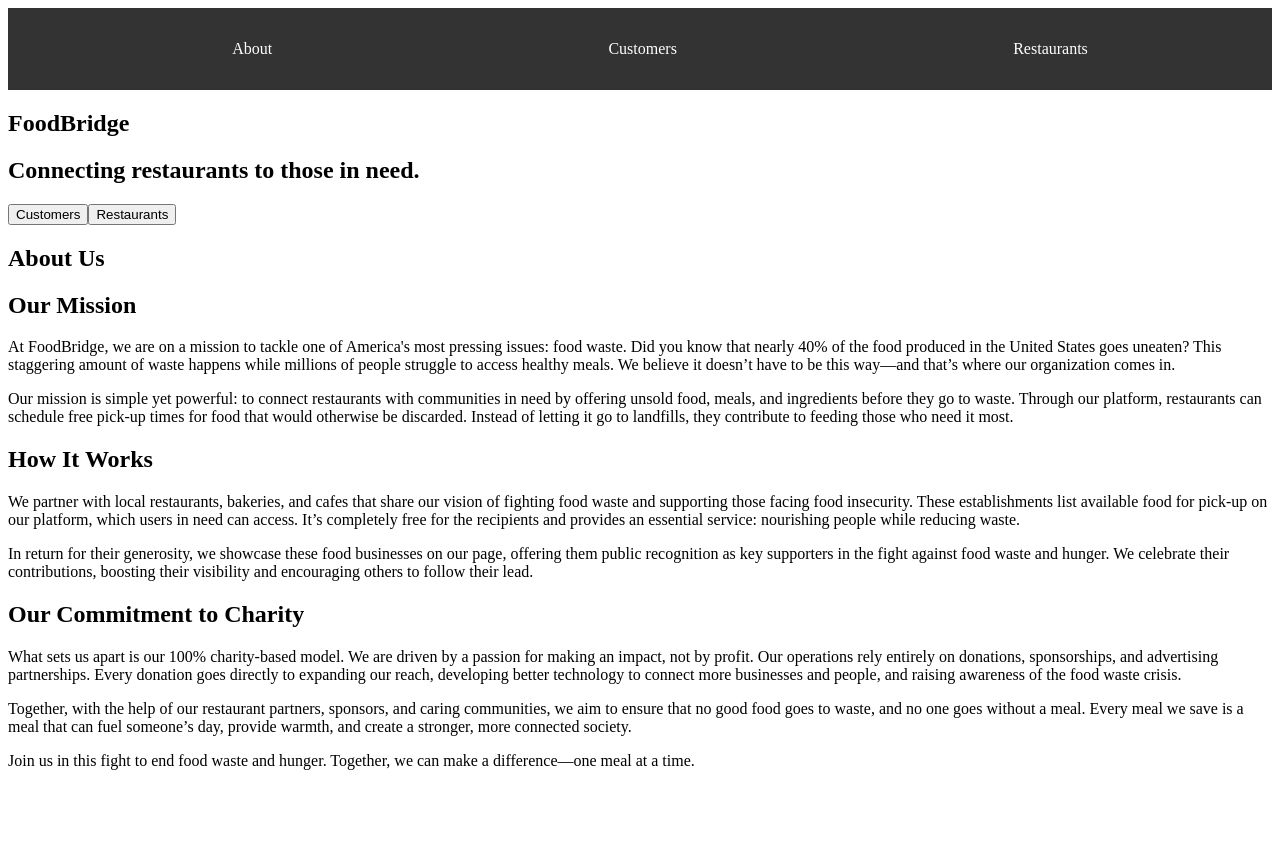
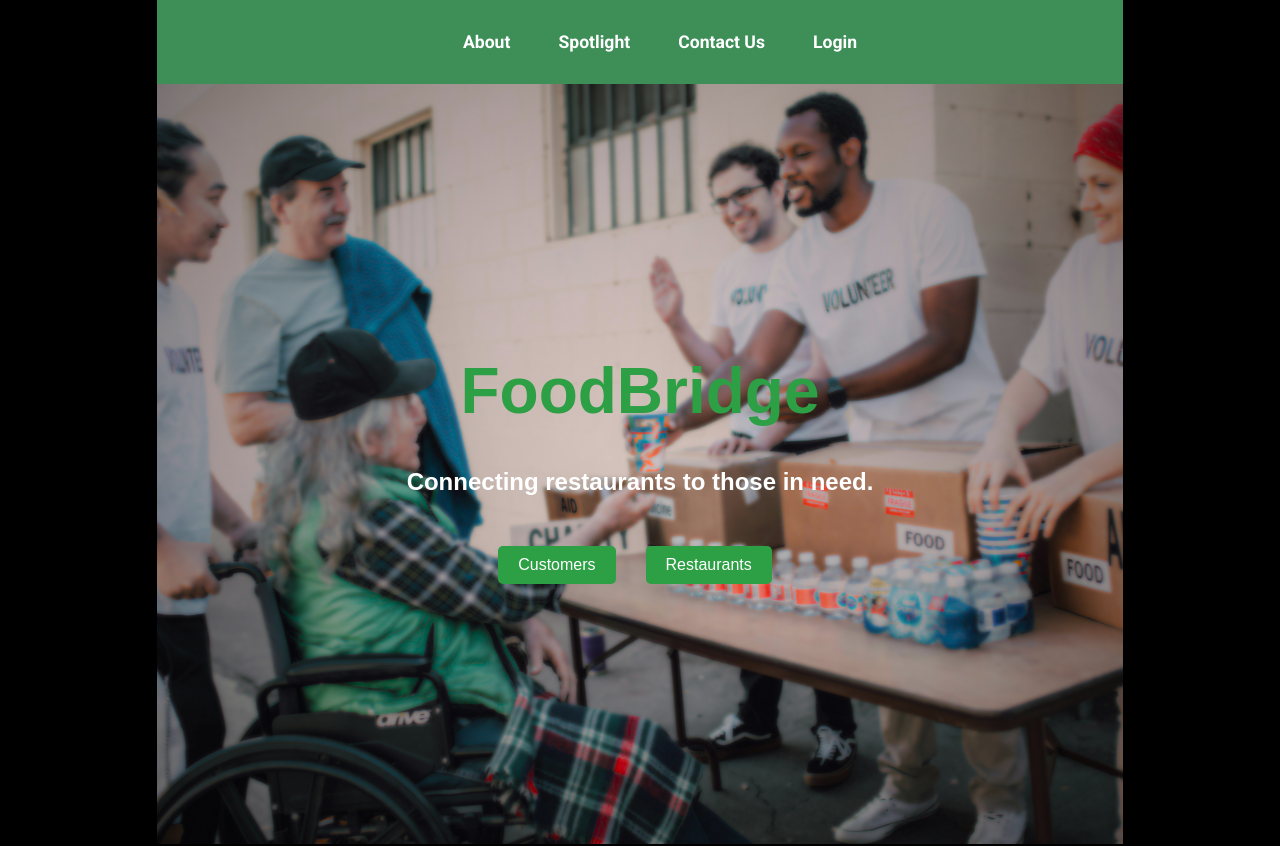
Before and after one commit to AnasAA98/FoodBridge, a Next.js app: page / in a window 1280 px wide. Shown: the top 846 px of the page. Before the commit the page ends 800 px from the top, so only its background shows below. Built offline with nearby package versions, Linux system fonts and the light colour scheme.

Commit message:
added styles following figma

```diff
--- a/src/app/globals.css
+++ b/src/app/globals.css
@@ -0,0 +1,107 @@
+body {
+    background-color: #000000;
+    font-family: 'Poppins', sans-serif;
+    color: #333;
+    margin: 0;
+    padding: 0;
+    display: flex;
+    justify-content: center;
+    align-items: center;
+    min-height: 100vh;
+}
+
+h1.logo {
+    font-size: 4rem;
+    color: #2d9f44;
+    font-weight: bold;
+    margin: 20px 0;
+}
+
+h2.subheading {
+    font-size: 1.5rem;
+    color: #ffffff;
+    margin-bottom: 40px;
+}
+
+.nav-buttons {
+    display: flex;
+    justify-content: center;
+    gap: 10px;
+}
+
+.nav-buttons button {
+    background-color: #2d9f44;
+    color: white;
+    border: none;
+    padding: 10px 20px;
+    font-size: 1rem;
+    cursor: pointer;
+    border-radius: 5px;
+    margin: 10px;
+}
+
+home-section .nav-buttons button:hover {
+    background-color: #248538;
+}
+
+.home-section {
+    background: url('./media/landingbackground.png') no-repeat center center;
+    padding: 250px;
+    max-width: 1200px;
+    margin: 0 auto;
+    display: flex;
+    flex-direction: column;
+    align-items: center;
+    justify-content: center;
+    text-align: center;
+}
+
+.about-section h1,
+.about-section h2 {
+    font-size: xx-large;
+    color: #2d9f44;
+}
+
+.about-section p {
+    font-size: 1.1rem;
+    line-height: 1.6;
+    color: #555;
+    margin-bottom: 20px;
+}
+
+.about-section {
+    background-color: #000000;
+    border-radius: 10px;
+    padding: 40px;
+    box-shadow: 0px 4px 10px rgba(0, 0, 0, 0.1);
+    display: flex;
+    flex-direction: column;
+    align-items: center;
+    justify-content: center;
+    text-align: center;
+    max-width: 800px;
+    margin: 0 auto;
+    height: auto;
+}
+
+
+
+.about-section p {
+    color: white;
+}
+
+footer {
+    background-color: #333;
+    color: white;
+    padding: 20px;
+    text-align: center;
+}
+
+footer a {
+    color: #2d9f44;
+    text-decoration: none;
+}
+
+footer a:hover {
+    text-decoration: underline;
+}
--- a/src/app/navbar/navbar.jsx
+++ b/src/app/navbar/navbar.jsx
@@ -7,11 +7,13 @@ const Navbar = () => {
         <nav className={styles.navbar}>
             <ul className={styles.navList}>
                 <li className={styles.navItem}><a href="/about" className={styles.navLink}>About</a></li>
-                <li className={styles.navItem}><a href="/customers" className={styles.navLink}>Customers</a></li>
-                <li className={styles.navItem}><a href="/restaurants" className={styles.navLink}>Restaurants</a></li>
+                <li className={styles.navItem}><a href="/spotLight" className={styles.navLink}>Spotlight</a></li>
+                <li className={styles.navItem}><a href="/contact" className={styles.navLink}>Contact Us</a></li>
+                <li className={styles.navItem}><a href="/restaurants" className={styles.navLink}>Login</a></li>
+
             </ul>
         </nav>
     );
 }
 
-export default Navbar; // Make sure you're exporting the component
+export default Navbar;
--- a/src/app/navbar/navbar.module.css
+++ b/src/app/navbar/navbar.module.css
@@ -1,20 +1,28 @@
-/* src/app/navbar/navbar.module.css */
+@import url('https://fonts.googleapis.com/css2?family=Roboto:wght@700&display=swap');
+
 .navbar {
-    background-color: #333;
+    background-color: #3E8E58;
     padding: 1rem;
+    display: flex;
+    justify-content: center;
 }
 
 .navList {
     list-style-type: none;
     display: flex;
-    justify-content: space-around;
+    justify-content: center;
+    align-items: center;
 }
 
 .navItem {
-    margin: 0 1rem;
+    margin: 0 1.5rem;
 }
 
 .navLink {
     color: white;
     text-decoration: none;
+    font-size: 1.1rem;
+    font-family: 'Roboto', sans-serif;
+    font-weight: 700;
+
 }
--- a/src/app/page.js
+++ b/src/app/page.js
@@ -1,6 +1,6 @@
 import Link from 'next/link';
+import './globals.css';
 import Navbar from '../app/navbar/navbar';
-
 
 export default function Home() {
   return (
@@ -8,7 +8,7 @@ export default function Home() {
       <Navbar />  { }
 
       {/* Home Section */}
-      <section class="home-section container">
+      <section class="home-section">
         <h1 class="logo">FoodBridge</h1>
         <h2 class="subheading">Connecting restaurants to those in need.</h2>
         <div class="nav-buttons">
@@ -24,7 +24,6 @@ export default function Home() {
 
       {/* About Us Section */}
       <section id="about" class="about-section container">
-        <h1>About Us</h1>
 
         <h2>Our Mission</h2>
         <p>
```
